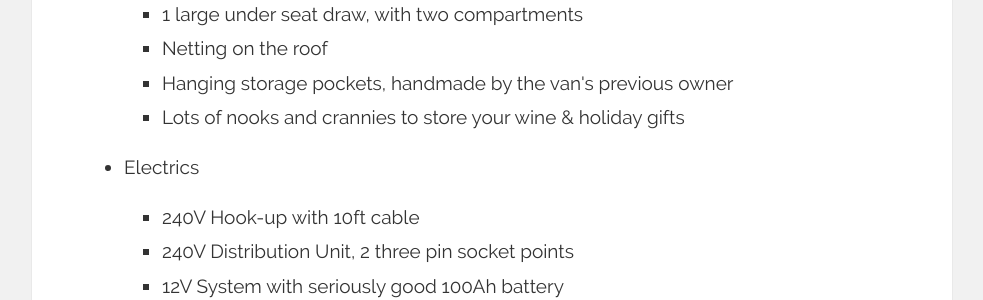
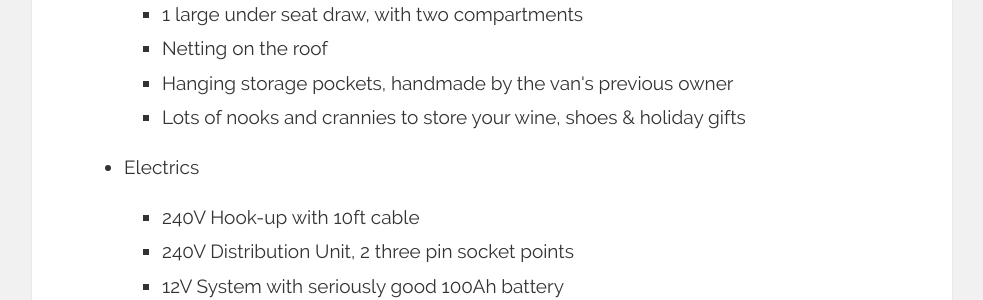
Before and after one commit to roobottom/buy-our-campervan, a Jekyll site: the page built from index.html, in a window 1280 px wide. Shown: the part 2321-2621 px from the top of the page, without its empty margins (148-1131 px from the left). Built offline with Jekyll 4.4.1, drawn with Linux system fonts in a browser that asks for light colours.

Commit message:
Updates! Updates! Get your updates!

```diff
--- a/css/styles.css
+++ b/css/styles.css
@@ -506,6 +506,7 @@ body {
 .gallery .gallery-row li {
   margin-right: 10px;
   width: 100%;
+  float: left;
 }
 .gallery .gallery-row li:last-child {
   margin-right: 0;
--- a/index.html
+++ b/index.html
@@ -61,7 +61,7 @@ title: Home
                 <li>1 large under seat draw, with two compartments</li>
                 <li>Netting on the roof</li>
                 <li>Hanging storage pockets, handmade by the van's previous owner</li>
-                <li>Lots of nooks and crannies to store your wine &amp; holiday gifts</li>
+                <li>Lots of nooks and crannies to store your wine, shoes &amp; holiday gifts</li>
             </ul>
         </li>
         <li>Electrics
--- a/less/styles.less
+++ b/less/styles.less
@@ -150,6 +150,7 @@ body {
     li {
       margin-right: 10px;
       width: 100%;
+      float: left; //for browsers without flexbox
       &:last-child {
         margin-right: 0;
       }
```
